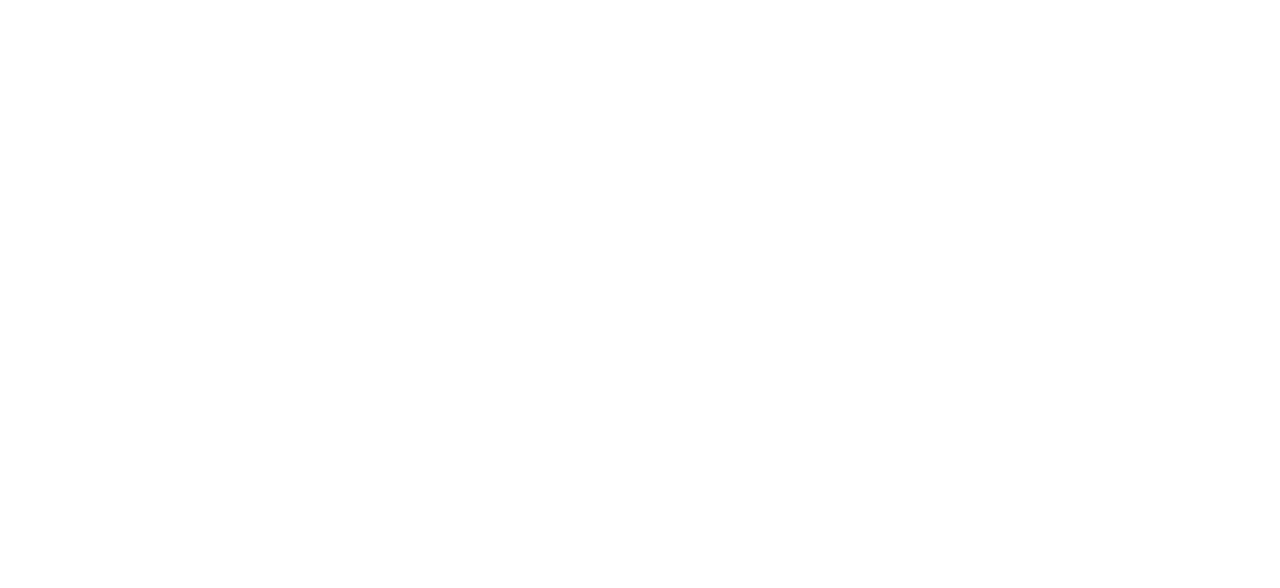
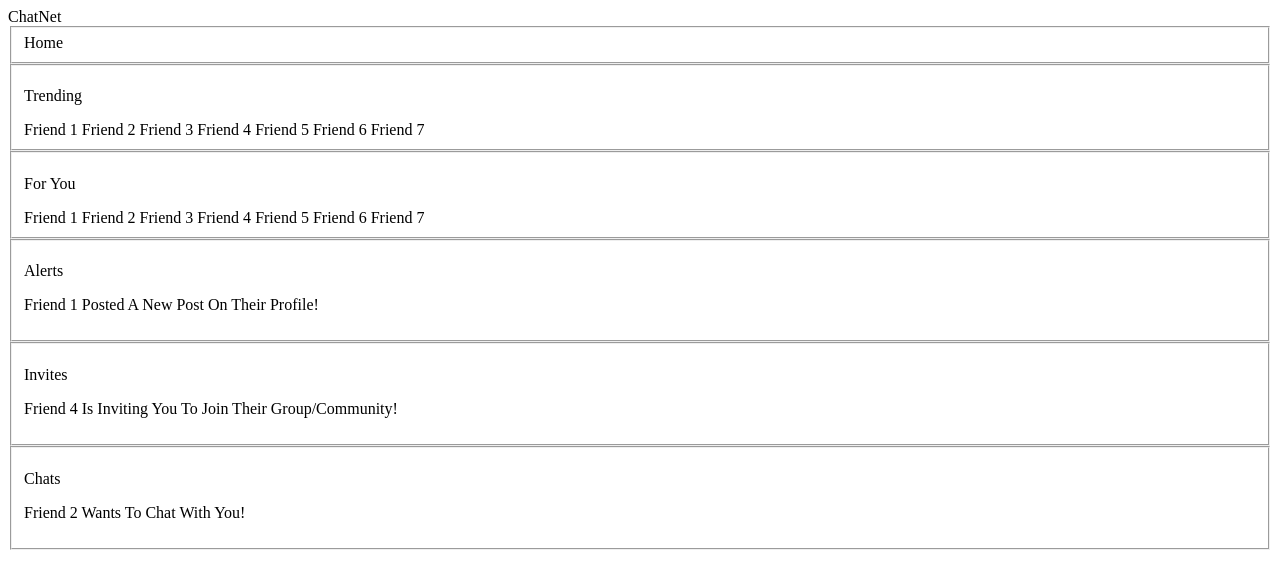
Before and after one commit to RohitC08/ChatNet, a plain HTML site: page home.html in a window 1280 px wide. Drawn offline with Linux system fonts and the light colour scheme.

Commit message:
Update home.html

```diff
--- a/home.html
+++ b/home.html
@@ -0,0 +1,65 @@
+<!DOCTYPE html>
+<html lang ="en">
+  <head>
+    <meta charset="UTF-8">
+    <title>ChatNet</title>
+    <link rel="stylesheet" href="styles.css" />
+  </head>
+  <body>
+      <h>ChatNet</n>
+
+      <section>
+        <fieldset>
+          <h>Home</h>
+        </fieldset>
+      </section>
+
+      <section>
+        <fieldset>
+          <p>Trending</p>
+          <p2>Friend 1</p2>
+          <p3>Friend 2</p3>
+          <p4>Friend 3</p4>
+          <p5>Friend 4</p5>
+          <p6>Friend 5</p6>
+          <p7>Friend 6</p7>
+          <p8>Friend 7</p8>
+        </fieldset>
+      </section>
+      </section>
+      <section>
+        <fieldset>
+          <p>For You</p>
+          <p2>Friend 1</p2>
+          <p3>Friend 2</p3>
+          <p4>Friend 3</p4>
+          <p5>Friend 4</p5>
+          <p6>Friend 5</p6>
+          <p7>Friend 6</p7>
+          <p8>Friend 7</p8>
+        </fieldset>
+      </section>
+
+      <section>
+        <fieldset>
+          <p>Alerts</p>
+          <p>Friend 1 Posted A New Post On Their Profile!</p>
+        </fieldset>
+      </section>
+
+      <section>
+        <fieldset>
+          <p>Invites</p>
+          <p>Friend 4 Is Inviting You To Join Their Group/Community!</p>
+        </fieldset>
+      </section>
+
+      <section>
+        <fieldset>
+          <p>Chats</p>
+          <p>Friend 2 Wants To Chat With You!</p>
+        </fieldset>
+      </section>
+
+  </body>
+</html>
```
